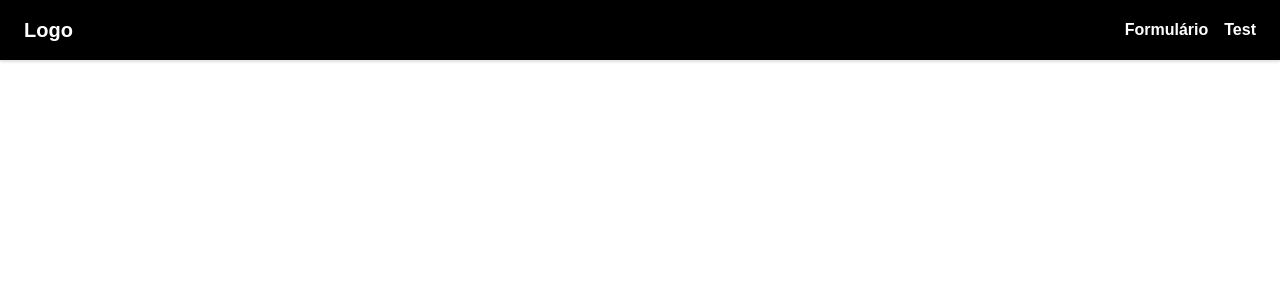
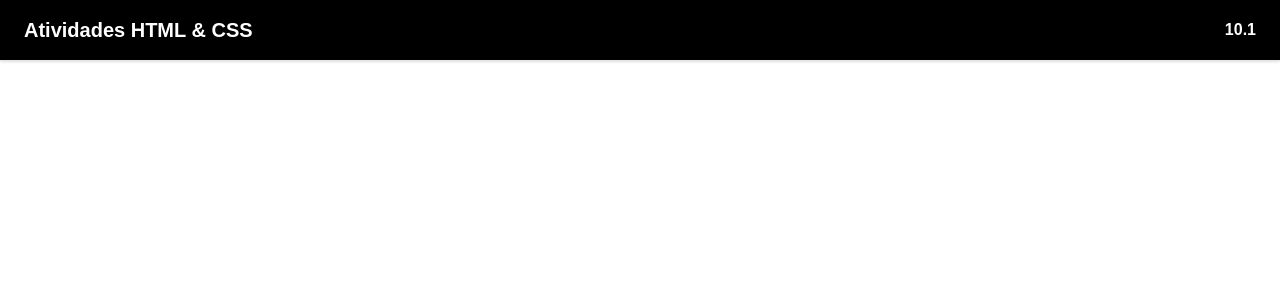
Before and after one commit to gabrielmalves7-prog/atividades-html, a Next.js app: page /fonte in a window 1280 px wide. Shown: the top 300 px of the page. Built offline with nearby package versions, Linux system fonts and the light colour scheme.

Commit message:
arrumando cor e barra

```diff
--- a/app/components/pesquisa.tsx
+++ b/app/components/pesquisa.tsx
@@ -18,7 +18,7 @@ function Pesquisa({ children, className }: PesquisaProps) {
       <nav className="w-full flex items-center justify-between px-6 py-4">
         {/* Substituímos o <br> por uma estrutura mais limpa.
             Seu logo ou título do site pode vir aqui à esquerda */}
-        <div className="text-xl font-bold text-white">Logo</div>
+        <div className="text-xl font-bold text-white">Atividades HTML & CSS</div>
 
         {/* Os links que vêm do children se alinharão à direita */}
         <div className="flex gap-4">
--- a/app/fonte/estilo.module.css
+++ b/app/fonte/estilo.module.css
@@ -1,3 +1,3 @@
-.p {
+p {
     color: #ff7b00;
 }
--- a/app/layout.tsx
+++ b/app/layout.tsx
@@ -34,8 +34,7 @@ export default function RootLayout({
       <body className="min-h-full flex flex-col">
         {/* O componente Pesquisa agora está dentro do body */}
         <Pesquisa className="text-white font-bold">
-          <Link href="/form">Formulário</Link>
-          <Link href="/test">Test</Link>
+          <Link href="/fonte">10.1</Link>
         </Pesquisa>
         <div className="mt-8">
           {children}
```
